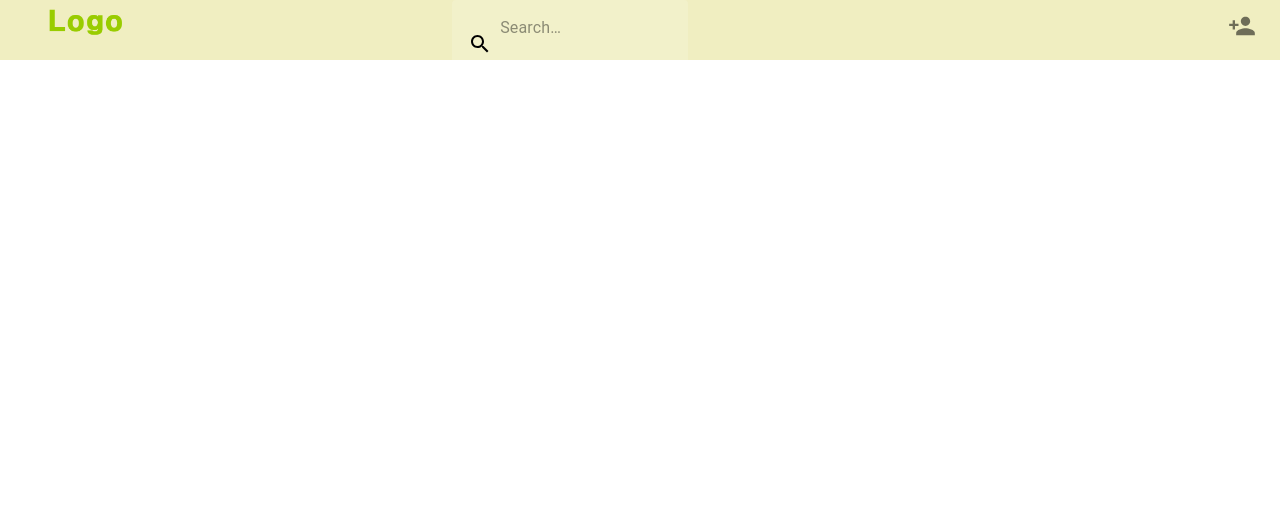
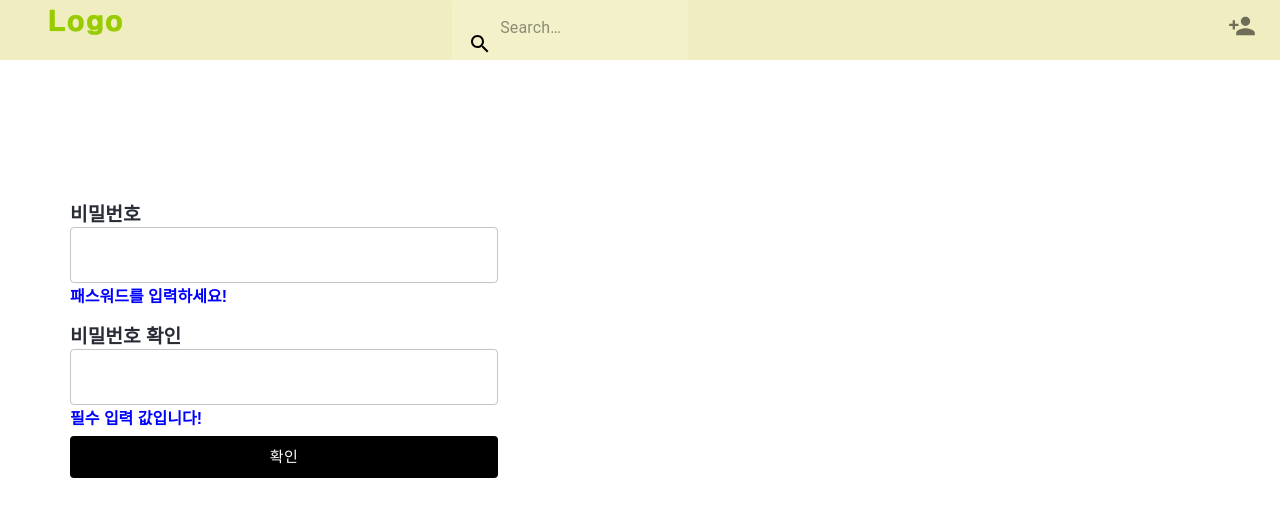
Before and after one commit to localmap/front, a React (Create React App) app in the folder frontend/: page /pwreset in a window 1280 px wide. Before the commit this address had no page. Shown: the top 516 px of the page. Built offline with nearby package versions, Linux system fonts and the light colour scheme.

Commit message:
비밀번호 재설정

```diff
--- a/frontend/package.json
+++ b/frontend/package.json
@@ -26,6 +26,7 @@
     "react-redux": "^8.1.1",
     "react-router-dom": "^6.12.1",
     "react-scripts": "5.0.1",
+    "react-toastify": "^9.1.3",
     "redux": "^4.2.1",
     "redux-devtools-extension": "^2.13.9",
     "redux-persist": "^6.0.0",
--- a/frontend/src/App.css
+++ b/frontend/src/App.css
@@ -52,3 +52,60 @@
   position:fixed;
 }
 /*login end*/
+
+/*pw_reset start*/
+@media all and (min-width: 1024px) {
+  .input-forms {
+    padding: 70px;
+    input{
+      width: 400px;
+    }
+  }
+
+}
+@media all and (max-width: 1024px) {
+  .input-forms {
+    padding: 60px;
+    input{
+      width: 330px;
+    }
+  }
+}
+
+@media all and (max-width: 768px) {
+  .input-forms {
+    padding: 50px;
+    input{
+      width: 300px;
+    }
+  }
+}
+.signup-wrapper {
+  font-family: 'Noto Sans KR', sans-serif;
+  display: flex;
+  flex-direction: column;
+  align-items: center;
+
+  .input-forms {
+    background-color: #ffffff;
+    border-radius: 10px;
+    display: flex;
+    flex-direction: column;
+
+    .input-label {
+      font-size: 1.2rem;
+      font-weight: bold;
+      color: #282c34;
+    }
+
+    .input-forms-item {
+      padding: 7px 0;
+      .error-message {
+        font-size: 1rem;
+        color: blue;
+        font-weight: bold;
+      }
+    }
+  }
+}
+/*pw_reset end*/
--- a/frontend/src/App.tsx
+++ b/frontend/src/App.tsx
@@ -7,6 +7,7 @@ import Home from './pages/home';
 import Login from './pages/user/login';
 import Join from './pages/user/join';
 import Pwsearch from './pages/user/pwsearch';
+import Pw_reset from './pages/user/pw_reset';
 import Mypage from './pages/user/mypage';
 import Notice from './pages/board/notice_list';
 import axios from 'axios';
@@ -20,6 +21,7 @@ const App: React.FC = () => {
       <Route path='/login' element={<Login/>} />
       <Route path='/join' element={<Join/>} />
       <Route path='/pwsearch' element={<Pwsearch/>} />
+      <Route path='/pwreset' element={<Pw_reset/>}/>
       <Route path='/mypage' element={<Mypage/>} />
       <Route path='/notice' element={<Notice />} />
     </Routes>
--- /dev/null
+++ b/frontend/src/pages/user/pw_reset.tsx
@@ -0,0 +1,102 @@
+import axios from "axios";
+import {toast, ToastContainer} from "react-toastify";
+import "react-toastify/dist/ReactToastify.css";
+import {Formik} from "formik";
+import * as Yup from "yup";
+import {Button, TextField} from "@mui/material";
+import {useNavigate} from "react-router-dom";
+import { BaseUrl } from "../../util/axiosApi";
+
+const Pw_reset: React.FC = () => {
+
+    const navigate = useNavigate();
+
+    return (
+      <Formik
+        initialValues={{
+          password: "",
+          password2: "",
+          submit: null
+        }}
+        validationSchema={Yup.object().shape({
+            password: Yup.string()
+              .min(8, "비밀번호는 최소 8자리 이상입니다")
+              .max(16, "비밀번호는 최대 16자리입니다!")
+              .required("패스워드를 입력하세요!")
+              .matches(
+                /^(?=.*[a-zA-Z])(?=.*[0-9])(?=.*[!@#$%^&*()_+\-=\[\]{};':"\\|,.<>\/?])[^\s]*$/,
+                "알파벳, 숫자, 공백을 제외한 특수문자를 모두 포함해야 합니다!"
+              ),
+            password2: Yup.string()
+              .oneOf([Yup.ref("password")], "비밀번호가 일치하지 않습니다!")
+              .required("필수 입력 값입니다!"),
+          })}
+        onSubmit= { async (values, { setSubmitting }) => {
+            try {
+              setSubmitting(true);
+              await axios.post(BaseUrl + "/user", {
+                  headers: {
+                    'Content-Type': 'application/json;charset=UTF-8'
+                },
+                   body: { password: values.password }
+                })
+              toast.success(<h3>비밀번호 재설정이 완료되었습니다.<br/>로그인 하세요.</h3>, {
+                position: "top-center",
+                autoClose: 2000
+              });
+              setTimeout(()=> {
+                navigate("/login");
+              }, 2000);
+
+            } catch (err) {
+              setSubmitting(false);
+            }}
+        }
+        validateOnMount={true}
+      >
+        {({errors, handleBlur, handleChange, handleSubmit, isSubmitting, touched, values}) => (
+          <div className="signup-wrapper">
+            <ToastContainer/>
+            <form onSubmit={handleSubmit} autoComplete="off">
+              <div className="input-forms">
+                <div className="input-forms-item">
+                  <div className="input-label">비밀번호</div>
+                  <TextField
+                    value={values.password}
+                    name="password"
+                    variant="outlined"
+                    type="password"
+                    onBlur={handleBlur}
+                    onChange={handleChange}
+                  />
+                  <div className="error-message">
+                    {errors.password}
+                  </div>
+                </div>
+                <div className="input-forms-item">
+                  <div className="input-label">비밀번호 확인</div>
+                  <TextField
+                    value={values.password2}
+                    name="password2"
+                    variant="outlined"
+                    type="password"
+                    onBlur={handleBlur}
+                    onChange={handleChange}
+                  />
+                  <div className="error-message">
+                    {errors.password2}
+                  </div>
+                </div>
+                <Button type="submit" disabled={isSubmitting} disableElevation fullWidth size="large"  variant="contained" color="primary" >
+                  확인
+                </Button>
+              </div>
+            </form>
+          </div>
+        )}
+      </Formik>
+    );
+  };
+
+
+export default Pw_reset;
```
Also changed, not shown: 1 other file (tests, documents, lock files or other folders).
